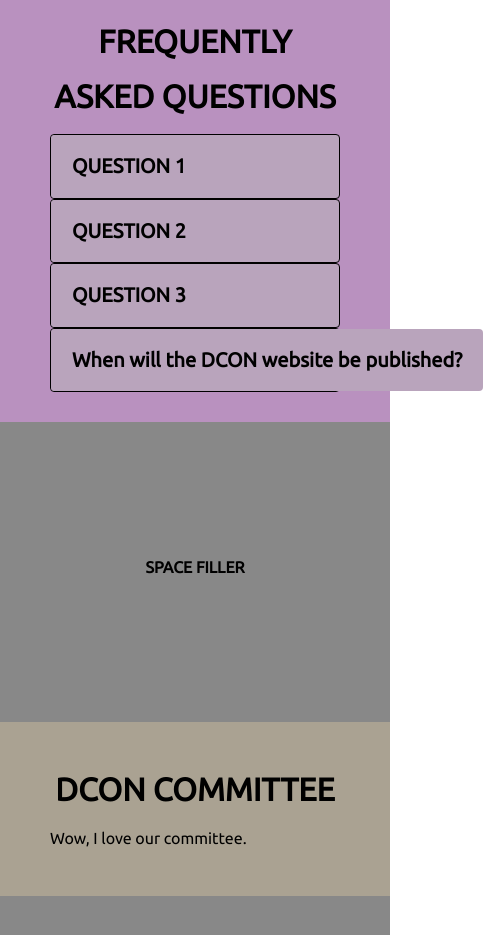
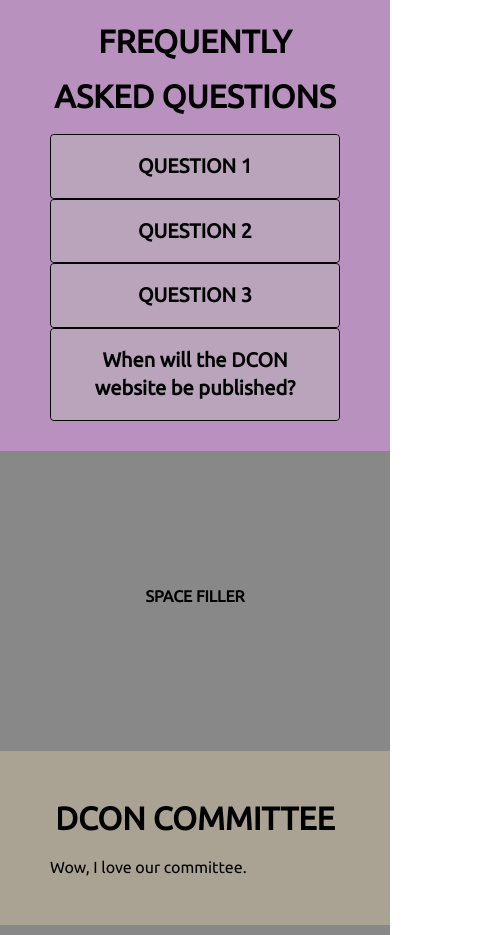
Before and after one commit to BradenLem/DCON-2019, a plain HTML site: page index.html in a window 390 px wide. Shown: the part 4620-5555 px from the top of the page, 483 px wide, since content can reach past the window. Drawn offline with nearby package versions, Linux system fonts and the light colour scheme.

Commit message:
FAQs text overlap fix
Text would overflow from button in FAQs section in mobile

```diff
--- a/assets/css/style.css
+++ b/assets/css/style.css
@@ -163,6 +163,9 @@ div.content {
 	padding-top: 16px;
 	padding-bottom: 16px;
 
+	width: 100%;
+	white-space:normal;
+
 	color: #000;
 	font-size: 20px;
 	font-weight: bold;
```
